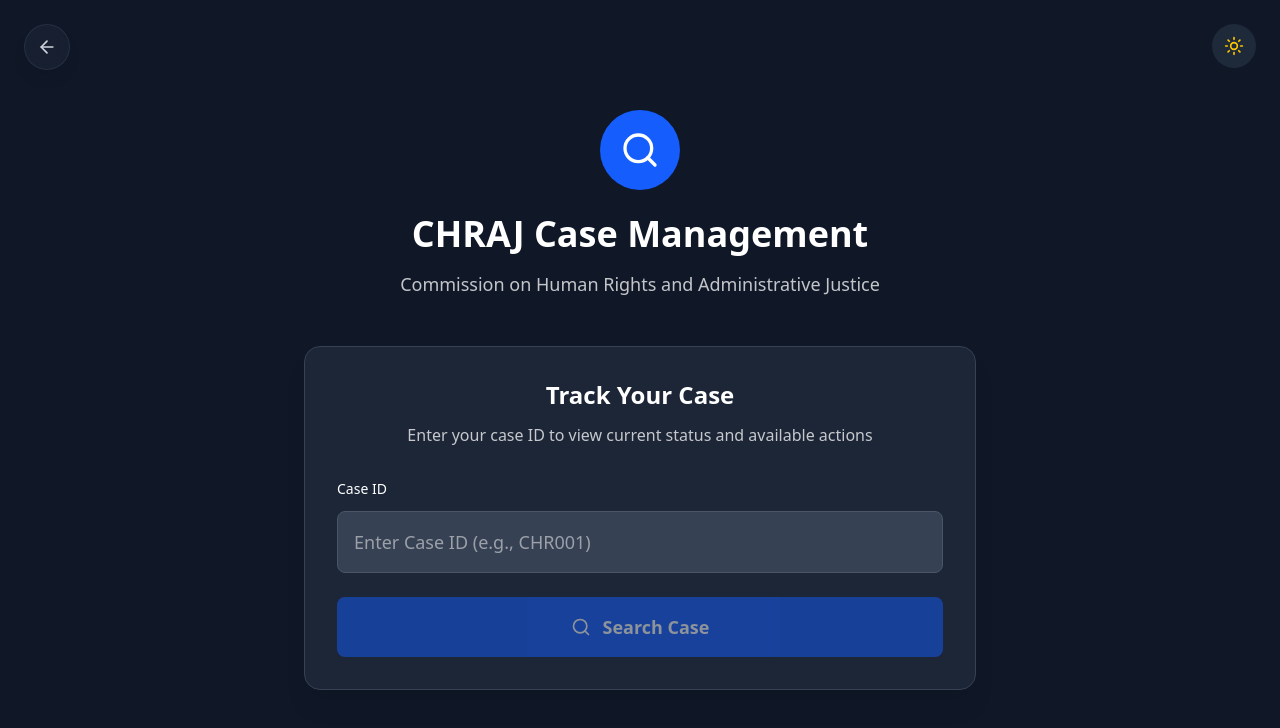
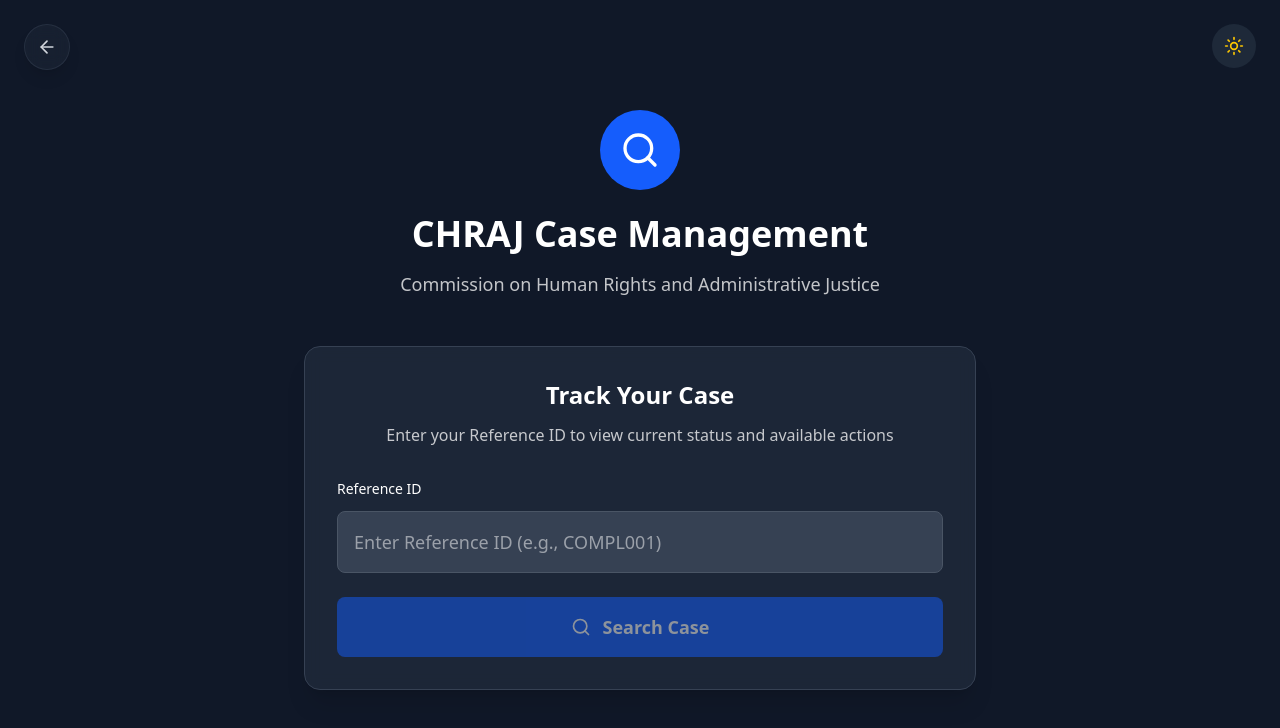
Before and after one commit to Gerald161/chraj, a Next.js app: page /check-complaint in a window 1280 px wide. Shown: the top 728 px of the page. Built offline with nearby package versions, Linux system fonts and the light colour scheme.

Commit message:
Completed work, about to venture to client check

```diff
--- a/app/check-complaint/components/SearchView.tsx
+++ b/app/check-complaint/components/SearchView.tsx
@@ -71,20 +71,20 @@
           }`}>
             <div className="text-center mb-8">
               <h2 className="text-2xl font-semibold mb-3">Track Your Case</h2>
-              <p className="opacity-75">Enter your case ID to view current status and available actions</p>
+              <p className="opacity-75">Enter your Reference ID to view current status and available actions</p>
             </div>
 
             <div className="space-y-6">
               <div>
                 <label htmlFor="caseId" className="block text-sm font-medium mb-3">
-                  Case ID
+                  Reference ID
                 </label>
                 <input
                   type="text"
                   id="caseId"
                   value={caseId}
                   onChange={(e) => onCaseIdChange(e.target.value)}
-                  placeholder="Enter Case ID (e.g., CHR001)"
+                  placeholder="Enter Reference ID (e.g., COMPL001)"
                   className={`w-full px-4 py-4 rounded-lg border transition-all duration-200 text-lg ${
                     theme === 'dark'
                       ? 'bg-gray-700 border-gray-600 focus:border-blue-500 focus:bg-gray-600'
@@ -97,7 +97,7 @@
               <button
                 onClick={onSearch}
                 disabled={!caseId.trim() || loading}
-                className="w-full py-4 bg-blue-600 hover:bg-blue-700 text-white rounded-lg font-semibold text-lg transition-all duration-200 focus:outline-none focus:ring-2 focus:ring-blue-500/20 disabled:opacity-50 disabled:cursor-not-allowed flex items-center justify-center"
+                className="w-full py-4 bg-blue-600 hover:bg-blue-700 text-white rounded-lg font-semibold text-lg transition-all duration-200 focus:outline-none focus:ring-2 focus:ring-blue-500/20 cursor-pointer disabled:opacity-50 disabled:cursor-not-allowed flex items-center justify-center"
               >
                 {loading ? (
                   <div className="flex items-center">
--- a/app/check-complaint/page.tsx
+++ b/app/check-complaint/page.tsx
@@ -117,6 +117,7 @@
 
         setLoading(true);
         // Simulate API call
+
         setTimeout(() => {
             setCaseData(mockCaseData);
             setCurrentView('dashboard');
```
Lines whose indentation alone changed are shown as unchanged.
